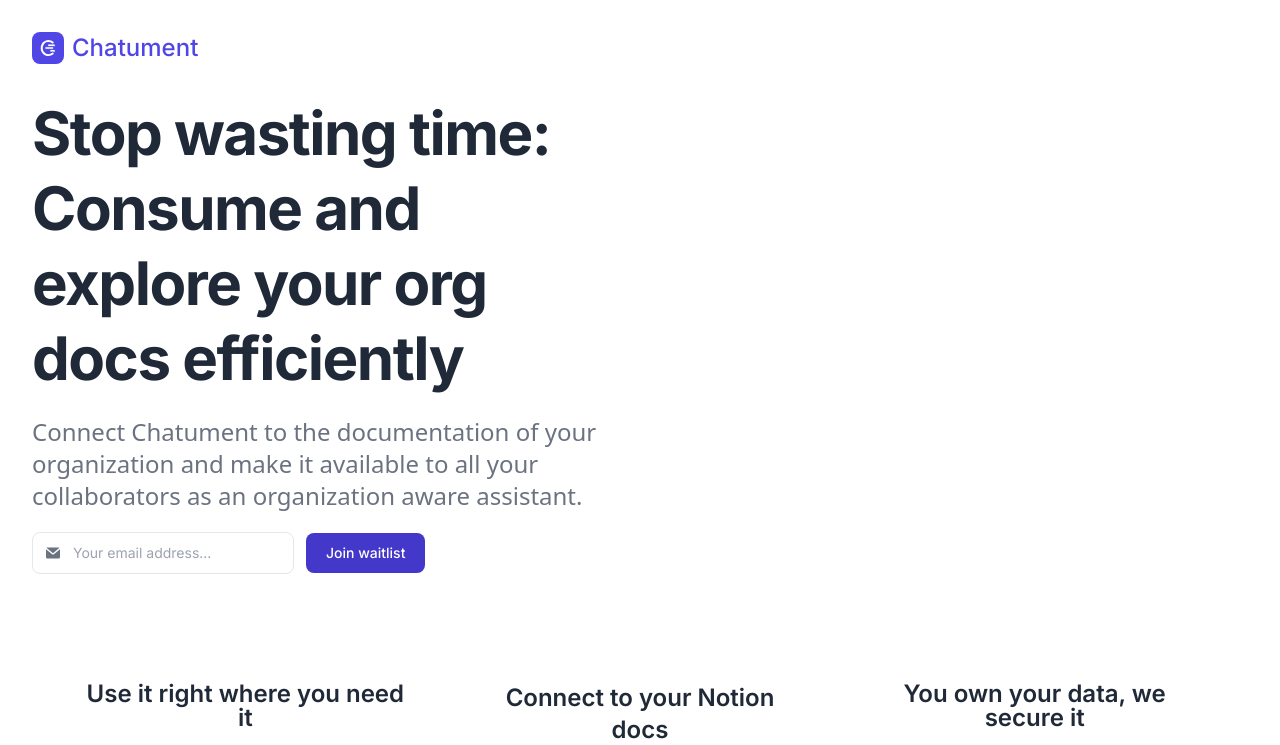
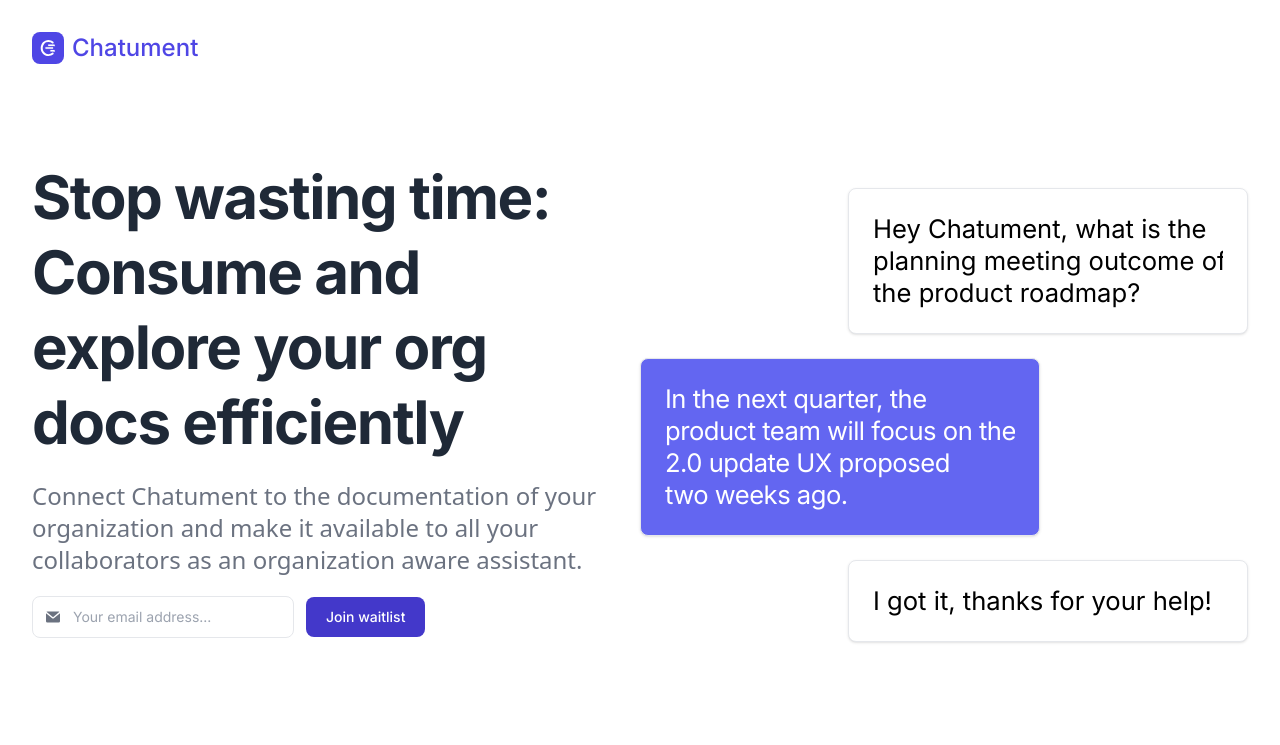
Before and after one commit to chatument/chatument.github.io, a Next.js app: page / in a window 1280 px wide. Shown: the top 745 px of the page. Built offline with nearby package versions, Linux system fonts and the light colour scheme.

Commit message:
Adding animation

```diff
--- /dev/null
+++ b/src/app/components/Bubble.js
@@ -0,0 +1,53 @@
+const POSITIONS = {
+  LEFT: 'left',
+  RIGH: 'right',
+};
+
+export const Bubble = (props) => {
+  return (
+    <>
+      {props.position === POSITIONS.LEFT && (
+        <div
+          className={`${
+            props.className || ''
+          } self-auto  bg-indigo-500 p-6 border border-gray-200 rounded-lg shadow sm:self-start`}
+        >
+          <h5 className="text-xl tracking-tight text-white leading-8">
+            {props?.text?.length > 0 &&
+              props?.text?.map(({ message, animationClass }) => {
+                return (
+                  <div
+                    className={`typed-out-left ${animationClass || ''}`}
+                    key={message || ''}
+                  >
+                    {message || 'error'}
+                  </div>
+                );
+              })}
+          </h5>
+        </div>
+      )}
+      {props.position === POSITIONS.RIGH && (
+        <div
+          className={`${
+            props.className || ''
+          } self-auto bg-white p-6 border border-gray-200 rounded-lg shadow sm:self-end`}
+        >
+          <h5 className="text-xl tracking-tigh leading-8">
+            {props?.text?.length > 0 &&
+              props?.text?.map(({ message, animationClass }) => {
+                return (
+                  <div
+                    className={`typed-out-right ${animationClass || ''}`}
+                    key={message || ''}
+                  >
+                    {message || 'error'}
+                  </div>
+                );
+              })}
+          </h5>
+        </div>
+      )}
+    </>
+  );
+};
--- a/src/app/components/Footer.js
+++ b/src/app/components/Footer.js
@@ -4,7 +4,6 @@ import { Logo } from "./Logo";
 export const Footer = () => {
   return (
     <footer>
-
       <div className="mx-auto container p-4 py-6 lg:py-8">
       <hr className="my-6 border-gray-200 sm:mx-auto lg:my-8" />
         <div className="md:flex md:justify-between">
--- a/src/app/components/Landing.js
+++ b/src/app/components/Landing.js
@@ -1,8 +1,8 @@
-import Image from 'next/image';
+import { LandingAnimation } from './LandingAnimation';
 
 export const Landing = () => {
   return (
-    <div className="flex container flex-wrap pl-8 pt-8 pr-8 mx-auto">
+    <div className="flex container flex-wrap pl-8 pt-8 pr-8 mx-auto sm:pt-24 ">
       <div className="flex items-center w-full lg:w-1/2 md:pr-4">
         <div className="max-w-2xl mb-8">
           <h1 className="text-4xl font-bold leading-snug tracking-tight text-gray-800 lg:text-4xl lg:leading-tight xl:text-6xl xl:leading-tight">
@@ -51,16 +51,7 @@ export const Landing = () => {
           </div>
         </div>
       </div>
-      <div className="flex items-center justify-center w-full lg:w-1/2">
-        <div className="">
-          {/* <Image
-            src="/chatument_dark.svg"
-            width={616}
-            height={617}
-            alt="Hero Illustration"
-          /> */}
-        </div>
-      </div>
+      <LandingAnimation />
     </div>
   );
 };
--- /dev/null
+++ b/src/app/components/LandingAnimation.js
@@ -0,0 +1,62 @@
+import { Bubble } from './Bubble';
+
+const BUBBLE_ONE = [
+  {
+    message: 'Hey Chatument, what is the',
+    animationClass: '',
+  },
+  {
+    message: ' planning meeting outcome of ',
+    animationClass: 'delay-250ms',
+  },
+  {
+    message: 'the product roadmap?',
+    animationClass: 'delay-500ms',
+  },
+];
+
+const BUBBLE_TWO = [
+  {
+    message: 'In the next quarter, the ',
+    animationClass: 'delay-750ms',
+  },
+  {
+    message: 'product team will focus on the ',
+    animationClass: 'delay-1000ms',
+  },
+  {
+    message: '2.0 update UX proposed ',
+    animationClass: 'delay-1250ms',
+  },
+  {
+    message: 'two weeks ago.',
+    animationClass: 'delay-1500ms',
+  },
+];
+
+const BUBBLE_THREE = [
+  {
+    message: 'I got it, thanks for your help!',
+    animationClass: 'delay-1750ms',
+  },
+];
+
+export const LandingAnimation = () => {
+  return (
+    <div className="flex flex-col items-center justify-center w-full lg:w-1/2">
+      <Bubble text={BUBBLE_ONE} className={'fade-animation'} position="right" />
+      <br />
+      <Bubble
+        text={BUBBLE_TWO}
+        className={'fade-animation delay-500ms'}
+        position="left"
+      />
+      <br />
+      <Bubble
+        text={BUBBLE_THREE}
+        className={'fade-animation delay-1000ms'}
+        position="right"
+      />
+    </div>
+  );
+};
--- a/src/app/globals.css
+++ b/src/app/globals.css
@@ -13,5 +13,107 @@
 }
 
 button:focus {
-  border: 0px solid rgba(0, 0, 0,0);
+  border: 0px solid rgba(0, 0, 0, 0);
 }
+
+.typed-out-left {
+  visibility: hidden;
+  overflow: hidden;
+  border-right: .15em solid white;
+  white-space: nowrap;
+  animation:
+    typingLeft 0.25s forwards;
+  font-size: 1.6rem;
+  width: 0;
+}
+
+.typed-out-right {
+  visibility: hidden;
+  overflow: hidden;
+  border-right: .15em solid #4F46E5;
+  white-space: nowrap;
+  animation:
+    typingRight 0.25s forwards;
+  font-size: 1.6rem;
+  width: 0;
+}
+
+@keyframes typingLeft {
+  from { width: 0; }
+  to { width: 100%; visibility: visible; }
+
+  99.99% {
+    border-right: .15em solid white;
+  }
+
+  100% {
+    border-right: none;
+  }
+}
+
+@keyframes typingRight {
+  from { width: 0; }
+  to { width: 100%; visibility: visible; }
+
+  99.99% {
+    border-right: .15em solid #4F46E5;
+  }
+
+  100% {
+    border-right: none;
+  }
+}
+
+.delay-250ms {
+  animation-delay: 0.25s;
+}
+
+.delay-500ms {
+  animation-delay: 0.5s;
+}
+
+.delay-750ms {
+  animation-delay: 0.75s;
+}
+
+.delay-1000ms {
+  animation-delay: 1s;
+}
+
+.delay-1250ms {
+  animation-delay: 1.25s;
+}
+
+.delay-1500ms {
+  animation-delay: 1.5s;
+}
+
+.delay-1750ms {
+  animation-delay: 1.75s;
+}
+
+.delay-2000ms {
+  animation-delay: 2s;
+}
+
+.fade-animation {
+  visibility: hidden;
+  animation-duration: 0.5s;
+  animation-iteration-count: 1;
+  animation-direction: normal;
+  animation-play-state: running;
+  animation-timeline: auto;
+  animation-fill-mode: forwards;
+  animation-name: fadeInAnimation;
+  width: 400px;
+}
+
+@keyframes fadeInAnimation {
+  0% {
+    opacity: 0;
+  }
+  100% {
+    visibility: visible;
+    opacity: 1;
+  }
+}
```
